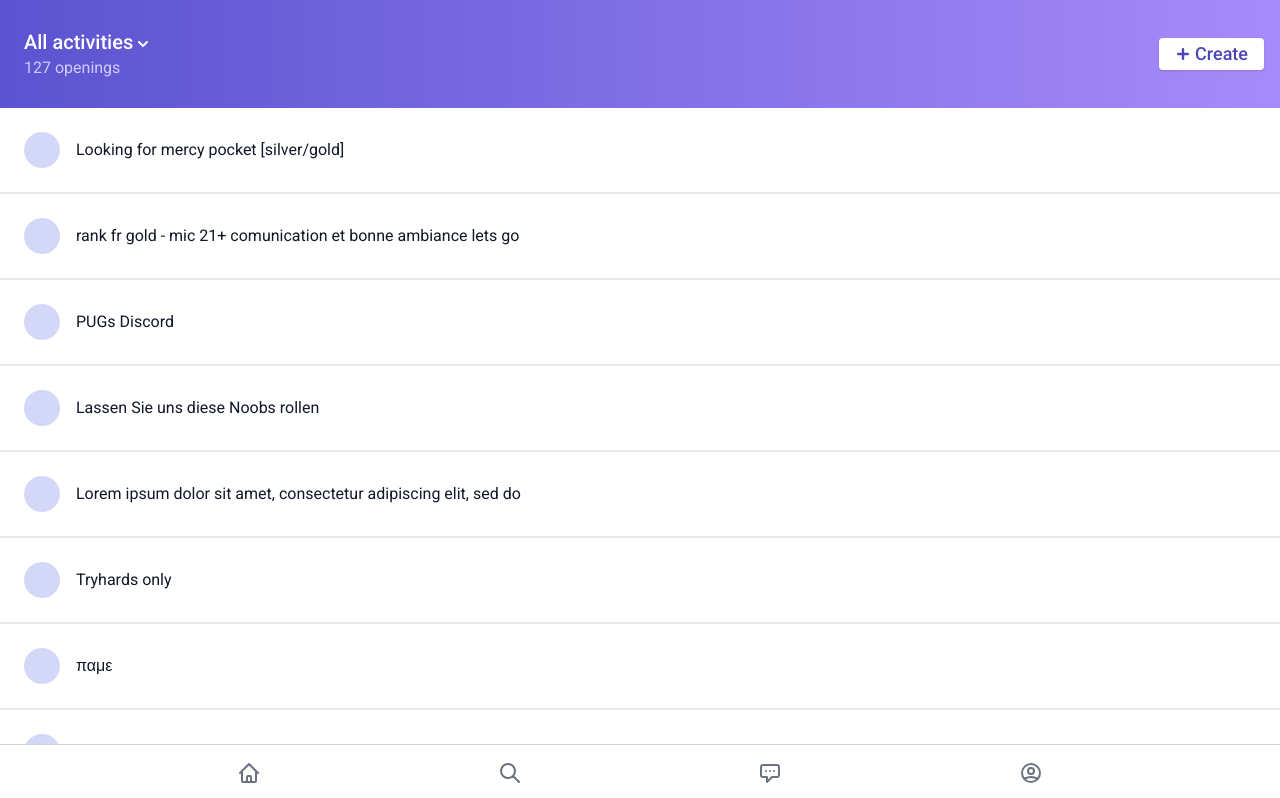
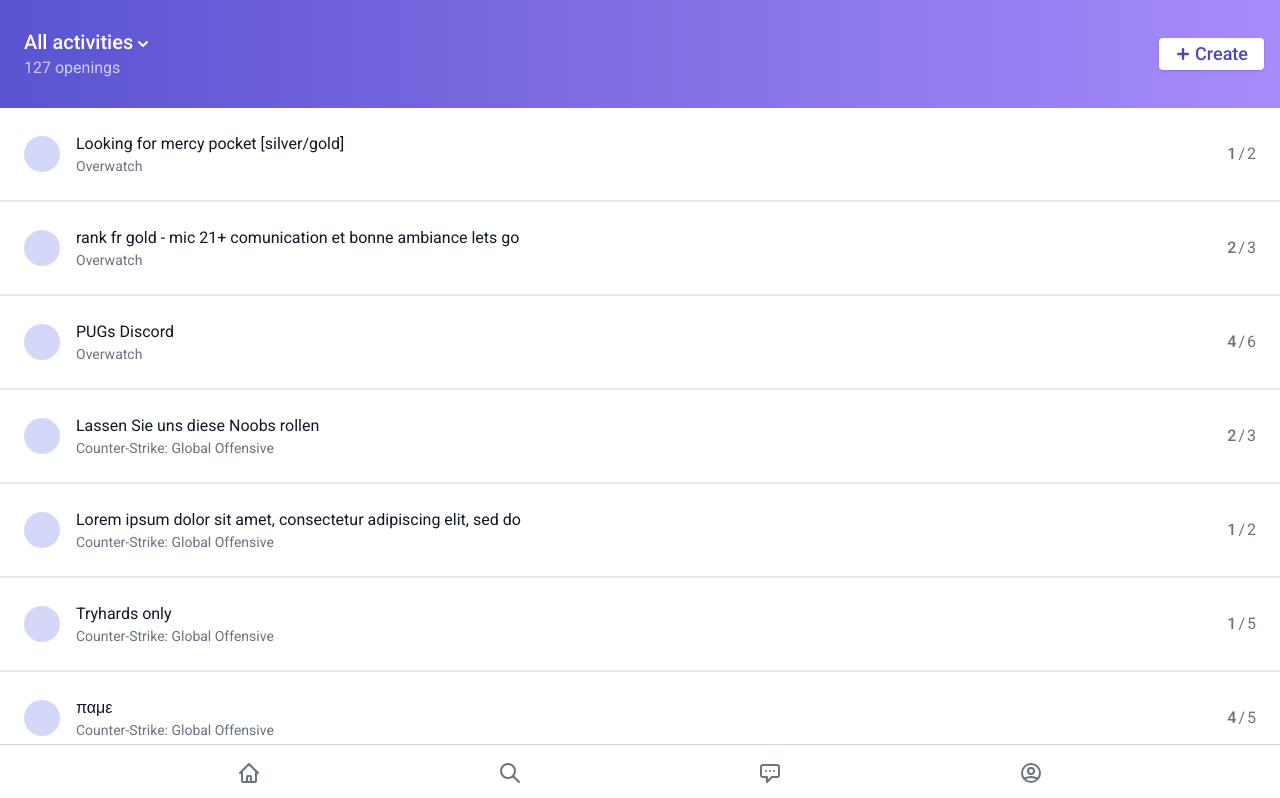
Before and after one commit to vas-delalis/concord, a React (Create React App) app in the folder client/: page /app/groups in a window 1280 px wide. Shown: the top 798 px of the page. Built offline with nearby package versions, Linux system fonts and the light colour scheme.

Commit message:
Add free/total slots to GroupList

```diff
--- a/client/src/components/layout/MainLayout.jsx
+++ b/client/src/components/layout/MainLayout.jsx
@@ -22,7 +22,7 @@ const Link = ({ to, Icon, end=false }) => {
 
 export const MainLayout = ({ children }) => (
   <>
-    <main className='overflow-auto pb-14'>
+    <main className='overflow-y-auto pb-14'>
       {children}
     </main>
     <nav className='fixed bottom-0 left-0 right-0 flex justify-evenly items-center h-14 border-t border-gray-300 bg-white'>
--- a/client/src/features/groups/api/fetchGroups.js
+++ b/client/src/features/groups/api/fetchGroups.js
@@ -1,14 +1,15 @@
 export const fetchGroups = async ({ activities }) => {
   const groups = [
-    { id: 0, activityName: 'Overwatch', title: 'Looking for mercy pocket [silver/gold]' },
-    { id: 1, activityName: 'Overwatch', title: 'rank fr gold - mic 21+ comunication et bonne ambiance lets go' },
-    { id: 2, activityName: 'Overwatch', title: 'PUGs Discord' },
-    { id: 3, activityName: 'Counter-Strike: Global Offensive', title: 'Lassen Sie uns diese Noobs rollen' },
-    { id: 4, activityName: 'Counter-Strike: Global Offensive', title: 'Lorem ipsum dolor sit amet, consectetur adipiscing elit, sed do' },
-    { id: 5, activityName: 'Counter-Strike: Global Offensive', title: 'Tryhards only' },
-    { id: 6, activityName: 'Counter-Strike: Global Offensive', title: 'παμε' },
-    { id: 7, activityName: 'League of Legends', title: 'League of Legends group' },
-    { id: 8, activityName: 'VALORANT', title: 'VALORANT Group' },
+    { id: 0, activityName: 'Overwatch', title: 'Looking for mercy pocket [silver/gold]', freeSlots: 1, totalSlots: 2 },
+    { id: 1, activityName: 'Overwatch', title: 'rank fr gold - mic 21+ comunication et bonne ambiance lets go', freeSlots: 1, totalSlots: 3 },
+    { id: 2, activityName: 'Overwatch', title: 'PUGs Discord', freeSlots: 2, totalSlots: 6 },
+    { id: 3, activityName: 'Counter-Strike: Global Offensive', title: 'Lassen Sie uns diese Noobs rollen', freeSlots: 1, totalSlots: 3 },
+    { id: 4, activityName: 'Counter-Strike: Global Offensive', title: 'Lorem ipsum dolor sit amet, consectetur adipiscing elit, sed do', freeSlots: 1, totalSlots: 2 },
+    { id: 5, activityName: 'Counter-Strike: Global Offensive', title: 'Tryhards only', freeSlots: 4, totalSlots: 5 },
+    { id: 6, activityName: 'Counter-Strike: Global Offensive', title: 'παμε', freeSlots: 1, totalSlots: 5 },
+    { id: 7, activityName: 'League of Legends', title: 'League of Legends group', freeSlots: 1, totalSlots: 2 },
+    { id: 8, activityName: 'VALORANT', title: 'VALORANT Group', freeSlots: 1, totalSlots: 2 },
+    { id: 9, activityName: 'VALORANT', title: 'AAAAAAAAAAAAAAAAAAAAAAAAAAAAAAAAAAAAAAAAAAAAAAAAAAAAAAAAAAAAAAA', freeSlots: 1, totalSlots: 2 },
   ];
 
   if (activities.length === 0) {
--- a/client/src/features/groups/components/GroupList.jsx
+++ b/client/src/features/groups/components/GroupList.jsx
@@ -1,5 +1,34 @@
 import { useQuery } from 'react-query';
 import { fetchGroups } from '../api/fetchGroups';
+
+const ProfilePic = () => (
+  <div className='rounded-full w-9 h-9 mr-4 bg-primary-200 flex-none' />
+);
+
+const Info = ({ title, activityName }) => (
+  <div>
+    <div className='text-gray-900 [overflow-wrap:anywhere]'>{title}</div>
+    <div className='text-gray-500 text-sm'>{activityName}</div>
+  </div>
+);
+
+const Slots = ({ freeSlots, totalSlots }) => (
+  <div className='flex items-baseline whitespace-nowrap ml-8 text-gray-500'>
+    <span className='font-medium'>{totalSlots - freeSlots}</span>
+    <span className='mx-0.5'>/</span>
+    <span>{totalSlots}</span>
+  </div>
+);
+
+const Group = ({ group }) => (
+  <article className='p-6 flex items-center justify-between'>
+    <div className='flex items-center'>
+      <ProfilePic />
+      <Info title={group.title} activityName={group.activityName} />
+    </div>
+    <Slots freeSlots={group.freeSlots} totalSlots={group.totalSlots} />
+  </article>
+);
 
 export const GroupList = ({ filters }) => {
   const { data } = useQuery(
@@ -16,13 +45,7 @@ export const GroupList = ({ filters }) => {
   return (
     <ul className='divide-y-2'>
       {data.map(group => (
-        <article
-          key={group.id}
-          className='p-6 flex items-center'
-        >
-          <div className='rounded-full w-9 h-9 mr-4 bg-primary-200 flex-none'></div>
-          <span className='text-gray-900'>{group.title}</span>
-        </article>
+        <Group key={group.id} group={group} />
       ))}
     </ul>
   )
```
